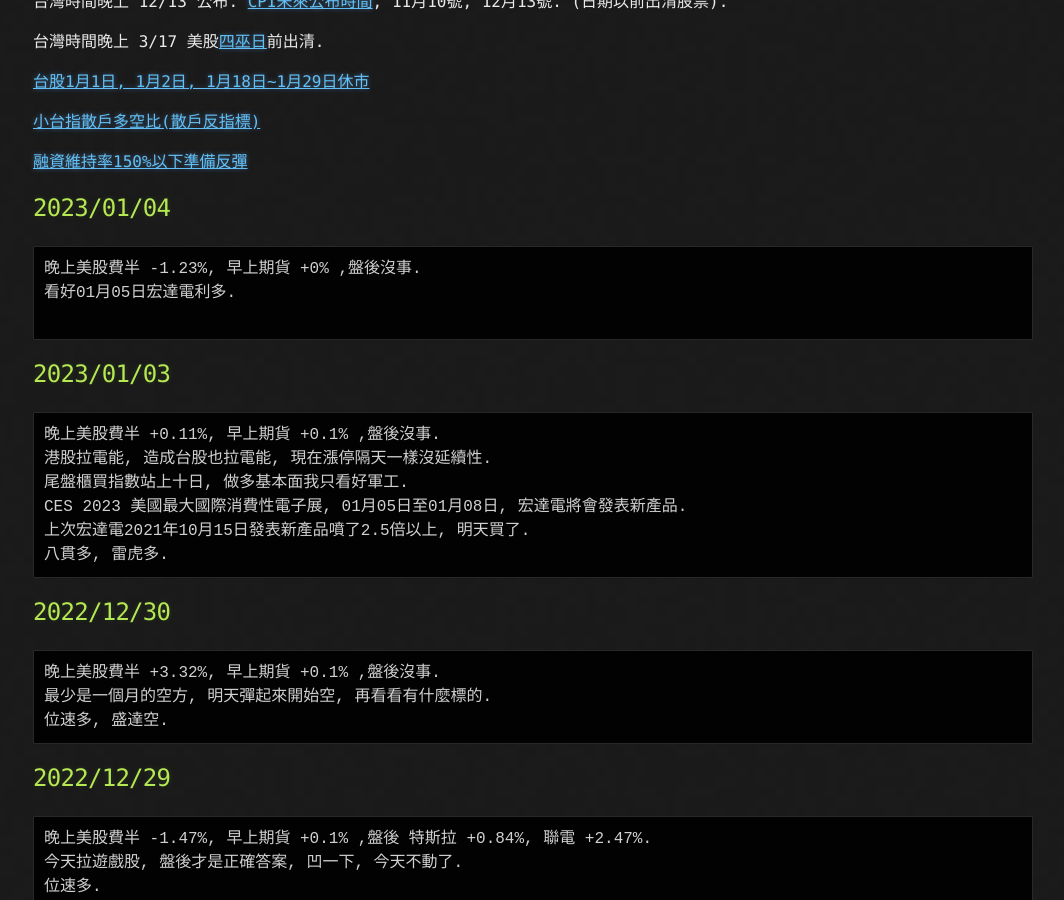
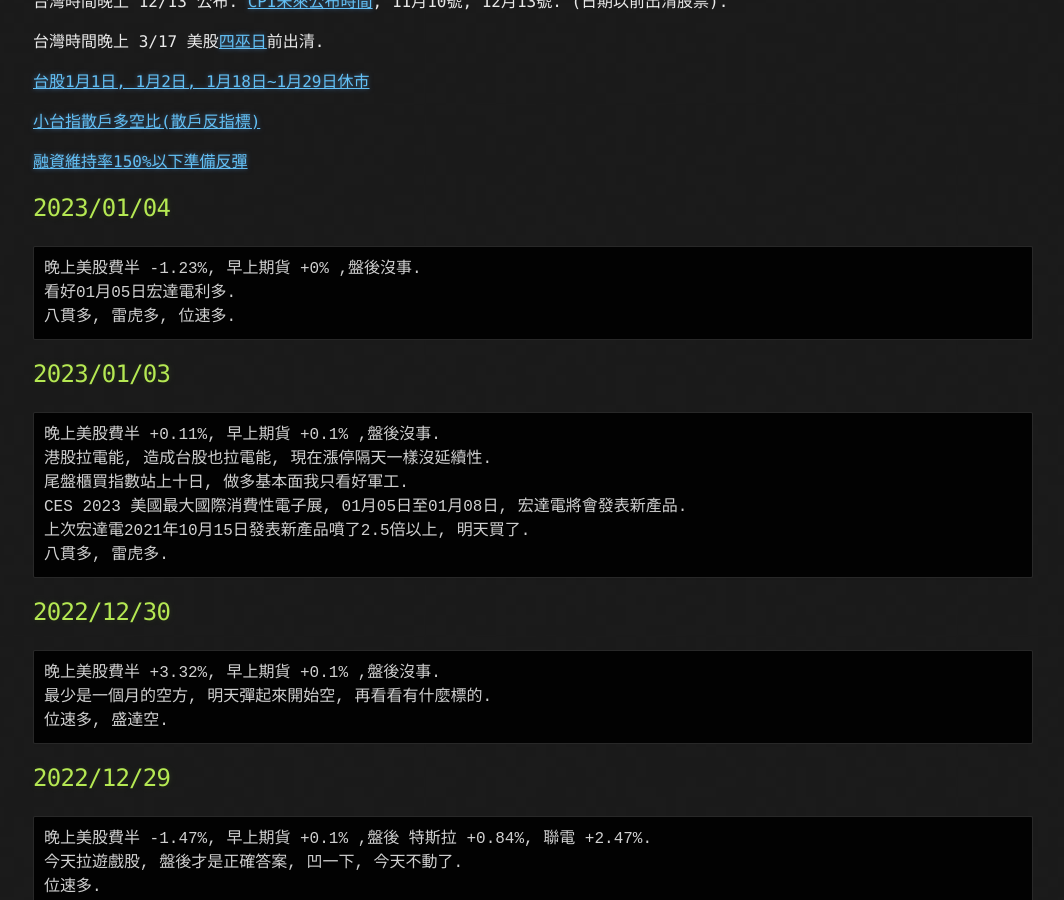
Before and after one commit to lepg5487/Stock_God, a Jekyll site: the page built from index.md, in a window 1280 px wide and 900 px high, scrolled down 428 px. Shown: the whole window, without its empty margins (107-1171 px from the left). Built offline with Jekyll 4.4.1, drawn with Linux system fonts in a browser that asks for light colours; our own code applies the rules of GitHub Pages for plain Markdown files.

Commit message:
Update index.md

````diff
--- a/index.md
+++ b/index.md
@@ -24,7 +24,7 @@ layout: testlayouts
 ```
 晚上美股費半 -1.23%, 早上期貨 +0% ,盤後沒事.
 看好01月05日宏達電利多.
-
+八貫多, 雷虎多, 位速多.
 ```
 
 ## 2023/01/03
````
